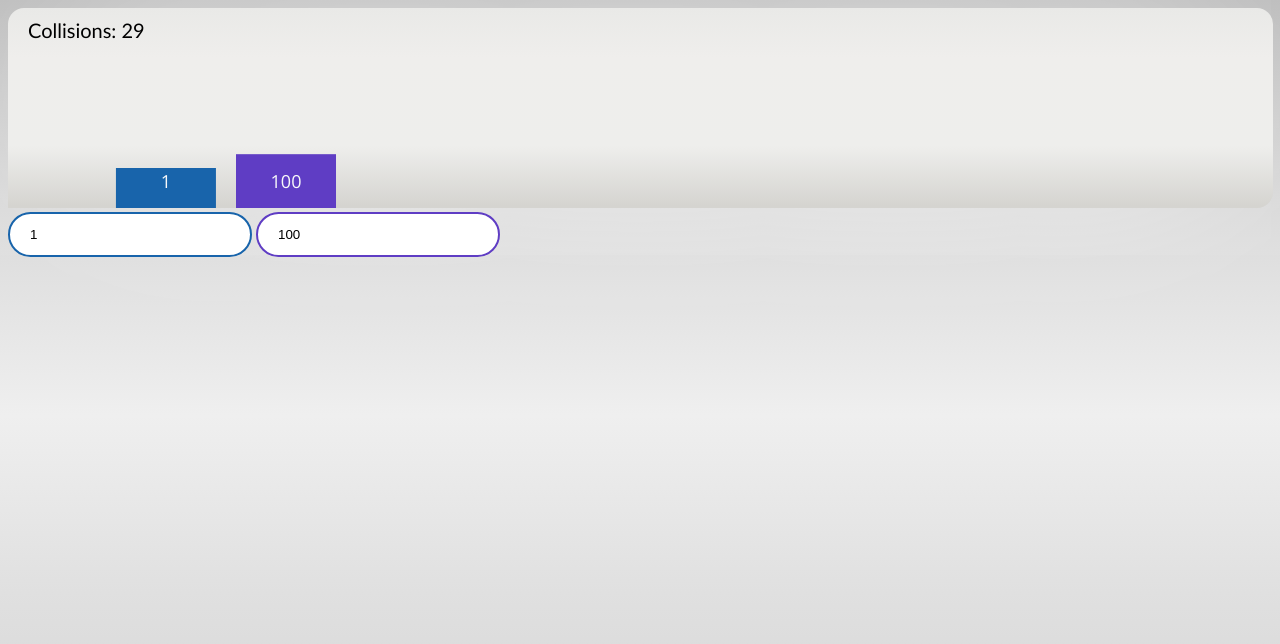
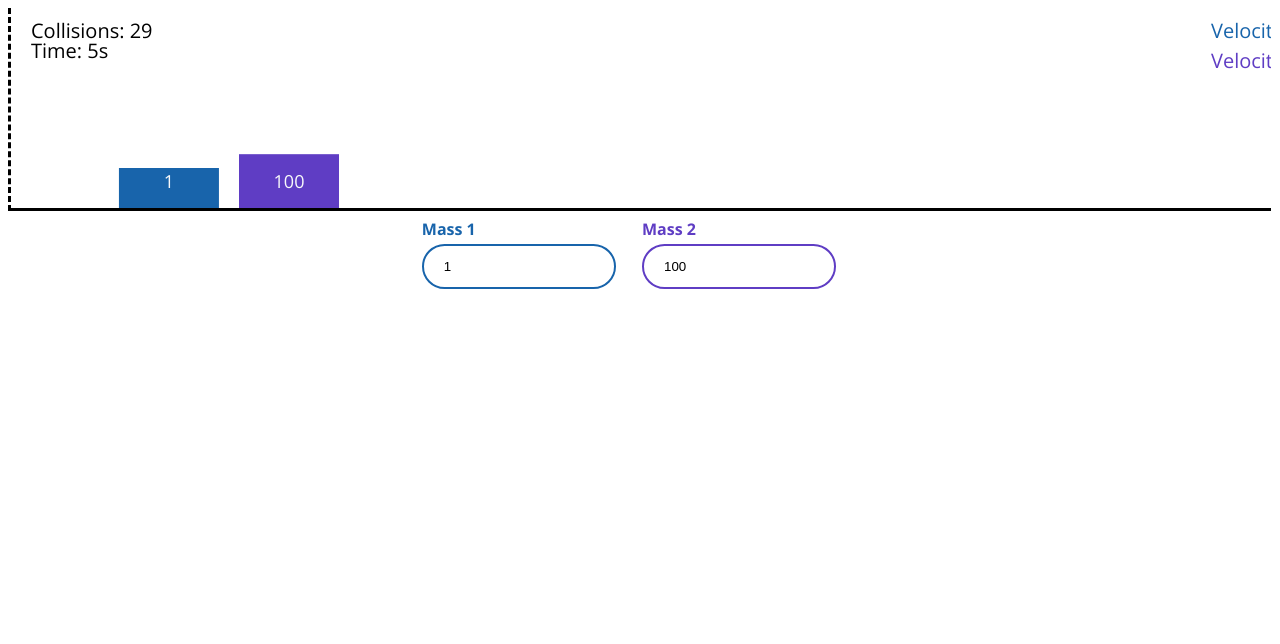
Before and after one commit to nicklauszhanghoule/pi-collision, a plain HTML site: page pi-collision/index.html in a window 1280 px wide. Drawn offline with nearby package versions, Linux system fonts and the light colour scheme.

Commit message:
Add files via upload

```diff
--- a/pi-collision/index.html
+++ b/pi-collision/index.html
@@ -7,13 +7,25 @@
     <body>
         <canvas id = "canvas" height = "200"></canvas>
         <script src = "index.js"></script>
+        <table class = "tableclass" align = "center" width = "35%" height = "100%">
+          <tr>
+            <td colspan = "1" rowspan = "1" id = "mass1text">Mass 1</td>
+            <td colspan = "1" rowspan = "1" id = "mass2text">Mass 2</td>
+          </tr>
+          <tr>
+            <td class = "tdclass" colspan = "1">
               <input id = "mass1input" type = "number" min = "1" step = "1" value = "1" onkeyup="if(isNaN(parseInt(event.target.value)) || parseInt(event.target.value)==0) {
               } else {
                 m1 = parseInt(event.target.value);update();
               }">
+            </td>
+            <td class = "tdclass" colspan = "1">
               <input id = "mass2input" type = "number" min = "1" step = "1" value = "100" onkeyup="if(isNaN(parseInt(event.target.value)) || parseInt(event.target.value)==0) {
               } else {
                 m2 = parseInt(event.target.value);update();
               }">
+            </td>
+          </tr>
+        </table>
     </body>
 </html>
--- a/pi-collision/index.js
+++ b/pi-collision/index.js
@@ -1,41 +1,54 @@
 let canvas = document.getElementById("canvas");
-canvas.width = window.innerWidth-15;
+canvas.width = window.innerWidth - 20;
 let ctx = canvas.getContext("2d");
 
-//Add timer
-//Add inputs for masses
-//Add sound
-//Distance?
-
-//graph
-//chart.js
-//pusher
+let time = 0;
+setInterval(function(){
+  time++;
+}, 1000);
 
 let v = -0.005;
 let m1 = 1;
 let m2 = 100;
 let timeSteps = 100;
-let s1 = 70 + (Math.log(m1)*3);
-let s2 = 70 + (Math.log(m2)*3);
-let b1 = new block(canvas, 300, (canvas.height -20) - s1 + 50, 100, m1, 0);
-let b2 = new block(canvas, 600, (canvas.height -20) - s2 + 50, 100, m2, v);
+let s1 = 70 + Math.log(m1) * 3;
+let s2 = 70 + Math.log(m2) * 3;
+let b1 = new block(canvas, 300, canvas.height - 20 - s1 + 50, 100, m1, 0);
+let b2 = new block(canvas, 600, canvas.height - 20 - s2 + 50, 100, m2, v);
 
 function drawCollision() {
-  ctx.font = "20px Calibri";
+  ctx.font = "20px Open Sans";
   ctx.fillStyle = "#000000";
   ctx.textAlign = "left";
   ctx.fillText("Collisions: " + b1.collisions, 20, 30);
 }
 
-function update() {
-  let s1 = 70 + (Math.log(m1)*3);
-  let s2 = 70 + (Math.log(m2)*3);
-  b1 = new block(canvas, 300, (canvas.height -20) - s1 + 50, 100, m1, 0);
-  b2 = new block(canvas, 600, (canvas.height -20) - s2 + 50, 100, m2, v);
+function drawVelocity() {
+  ctx.font = "20px Open Sans";
+  ctx.fillStyle = "#1864ab";
+  ctx.textAlign = "left";
+  ctx.fillText("Velocity 1: " + (b1.v * 200).toFixed(5), 1200, 30);
+  ctx.fillStyle = "#5f3dc4";
+  ctx.fillText("Velocity 2: " + (b2.v * 200).toFixed(5), 1200, 60);
 }
 
-function draw(){
-  for(let i=0; i < timeSteps; i++){
+function drawTimer() {
+  ctx.font = "20px Open Sans";
+  ctx.fillStyle = "#000000";
+  ctx.textAlign = "left";
+  ctx.fillText("Time: " + time + "s", 20, 50);
+}
+
+function update() {
+  let s1 = 70 + Math.log(m1) * 3;
+  let s2 = 70 + Math.log(m2) * 3;
+  b1 = new block(canvas, 300, canvas.height - 20 - s1 + 50, 100, m1, 0);
+  b2 = new block(canvas, 600, canvas.height - 20 - s2 + 50, 100, m2, v);
+  time = 0;
+}
+
+function draw() {
+  for (let i = 0; i < timeSteps; i++) {
     ctx.clearRect(0, 0, canvas.width, canvas.height);
     b1.drawBlockOne(ctx);
     b2.drawBlockTwo(ctx);
@@ -45,6 +58,8 @@ function draw(){
     b2.reverse();
     b1.collide(b2);
     drawCollision();
+    drawVelocity();
+    drawTimer();
   }
 }
-setInterval(()=>draw(), 0);
+setInterval(() => draw(), 0);
--- a/pi-collision/style.css
+++ b/pi-collision/style.css
@@ -5,28 +5,44 @@ html {
     top:0; left:0;
     width: 100%;
     height: 100%;
-    background-image: linear-gradient(to top, lightgrey 0%, lightgrey 1%, #e0e0e0 26%, #efefef 48%, #d9d9d9 75%, #bcbcbc 100%);
+    background-color: white;
 }
 
 canvas {
-    box-shadow: 0px 0 200px -50px #fff;
-    border-radius: 1em;
+    border-style: hidden hidden solid dashed;
     border-bottom-left-radius: 0;
-    background-image: linear-gradient(to top, #d5d4d0 0%, #d5d4d0 1%, #eeeeec 31%, #efeeec 75%, #e9e9e7 100%);
 }
 
 #mass1input {
+    text-align: left;
     border-radius: 25px;
     border: 2px solid #1864ab;
     padding: 20px;
-    width: 200px;
+    width: 150px;
     height: 1px;
 }
 
 #mass2input {
+    text-align: left;
     border-radius: 25px;
     border: 2px solid #5f3dc4;
     padding: 20px;
-    width: 200px;
+    width: 150px;
     height: 1px;
 }
+
+#mass1text {
+    font-family: Open Sans;
+    font-weight: bold;
+    text-align: left;
+    vertical-align: bottom;
+    color: #1864ab;
+}
+
+#mass2text {
+    font-family: Open Sans;
+    font-weight: bold;
+    text-align: left;
+    vertical-align: bottom;
+    color: #5f3dc4;
+}
```
Lines whose indentation alone changed are shown as unchanged.
